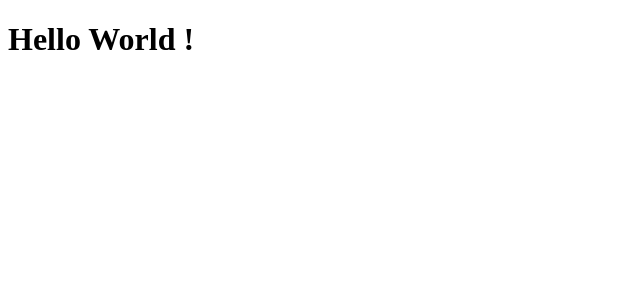
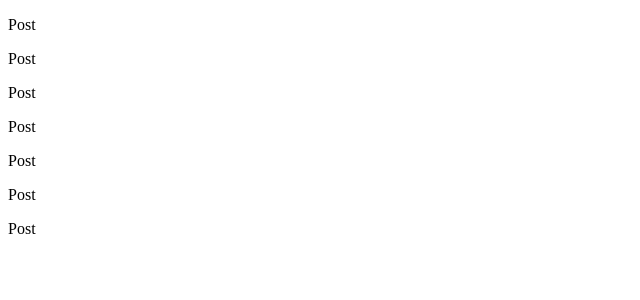
Before and after one commit to DiegoRamos-b/ignite-react-js, a React (Vite) app in the folder fundamentos do react/: page / in a window 1280 px wide. Shown: the top 300 px of the page, without its empty margins (0-640 px from the left). Built offline with nearby package versions, Linux system fonts and the light colour scheme; the HTML template or start-up script is replaced by a standard one.

Commit message:
[ignite] [reactjs] [fundamentos do react] [iniciando com react]  fim da aula 'componentes'

```diff
--- a/fundamentos do react/src/App.jsx
+++ b/fundamentos do react/src/App.jsx
@@ -1,5 +1,17 @@
+import { Post } from './Post';
+
 function App() {
-  return <h1>Hello World !</h1>;
+  return (
+    <div>
+      <Post />
+      <Post />
+      <Post />
+      <Post />
+      <Post />
+      <Post />
+      <Post />
+    </div>
+  );
 }
 
 export default App;
--- /dev/null
+++ b/fundamentos do react/src/Post.jsx
@@ -0,0 +1,5 @@
+import React from 'react';
+
+export function Post() {
+  return <p>Post</p>;
+}
```
